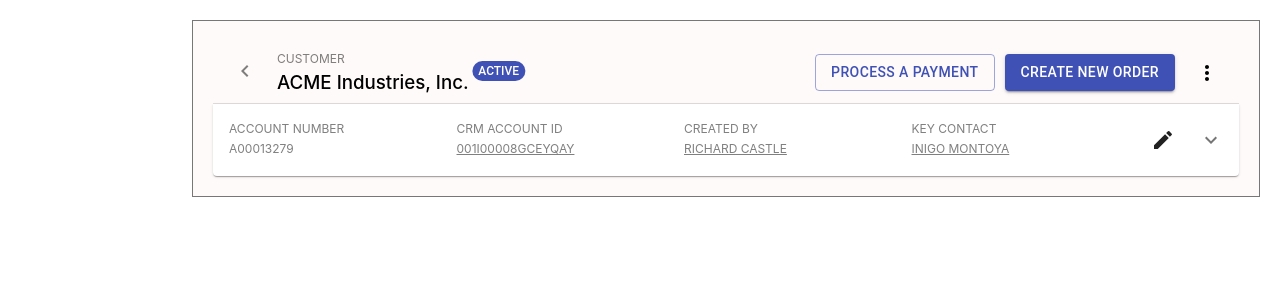
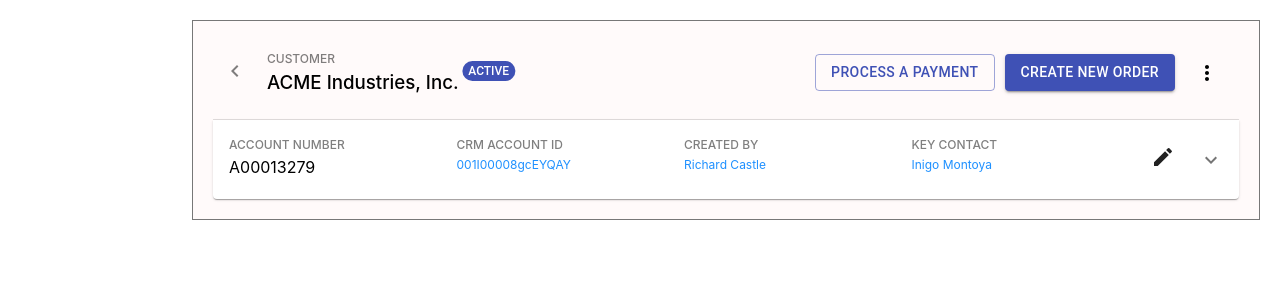
Before and after one commit to bIropka/cpc, a React (Create React App) app: page /1 in a window 1280 px wide. Shown: the top 300 px of the page. Built offline with nearby package versions, Linux system fonts and the light colour scheme.

Commit message:
styles updated

```diff
--- a/src/App.css
+++ b/src/App.css
@@ -1,5 +1,5 @@
 .App {
-  width: 100vw;
+  width: 100%;
   height: 100vh;
   display: flex;
 }
--- a/src/details/Details.tsx
+++ b/src/details/Details.tsx
@@ -27,7 +27,7 @@
   },
   headerColumn: {
     width: 'auto',
-    padding: '10px 20px'
+    padding: '10px 20px 10px 10px'
   },
   headerButtonBack: {
     margin: '0px 20px 0px 0px',
@@ -41,17 +41,18 @@
     fontWeight: 500
   },
   accordion: {
+    margin: '16px 0 0',
     backgroundColor: '#fff',
     width: '100%'
   },
   accordionHeader: {
-    padding: '5px 0 0'
+    margin: '-5px 0'
   },
   accordionBody: {
     padding: '0 16px 16px'
   },
   pencilIcon: {
-    margin: 12
+    margin: '18px 12px 12px'
   }
 }));
 
@@ -258,7 +259,7 @@
             },
             {
               type: Content.link,
-              text: 'add new contact',
+              text: 'Add New Contact',
               url: 'https://google.com'
             }
           ]
@@ -350,7 +351,7 @@
             },
             {
               type: Content.link,
-              text: 'add new contact',
+              text: 'View Hierarchy',
               url: 'https://google.com'
             }
           ]
@@ -574,7 +575,7 @@
     {
       id: 5,
       top: false,
-      columns: 2,
+      columns: 1,
       cell: [
         {
           id: 1,
@@ -632,8 +633,9 @@
         <Accordion className={classes.accordion}>
           <AccordionSummary
             expandIcon={<ExpandMoreIcon />}
+            className={classes.accordionHeader}
             id='general-header'>
-            <Grid container className={classes.accordionHeader}>
+            <Grid container>
               <Grid item xs={12} sm={3}>
                 <DetailsCell cell={accauntData[0]} />
               </Grid>
--- a/src/details/DetailsCell.tsx
+++ b/src/details/DetailsCell.tsx
@@ -1,12 +1,20 @@
 import React from 'react';
 import './Details.css';
 import { Cell, CellContent, Content } from './details-data';
-import { Grid } from '@material-ui/core';
+import { Grid, makeStyles } from '@material-ui/core';
 import DetailsCellLabel from './DetailsCellLabel';
 import DetailsCellText from './DetailsCellText';
 import DetailsCellLink from './DetailsCellLink';
 
+const useStyles = makeStyles((theme) => ({
+  root: {
+    margin: '10px 0'
+  }
+}));
+
 const DetailsCell = (props: { cell: Cell }) => {
+
+  const classes = useStyles();
 
   const renderLabel = (data: CellContent, index: number) => {
      return <DetailsCellLabel key={index} text={data.text} />
@@ -34,7 +42,8 @@
   const content = props.cell.content.map((item, index) => renderContentItem(item, index));
 
   return (
-    <Grid container direction="column">
+    <Grid container direction="column"
+          className={classes.root}>
       { content }
     </Grid>
   );
--- a/src/details/DetailsCellLabel.tsx
+++ b/src/details/DetailsCellLabel.tsx
@@ -6,16 +6,21 @@
   title: {
     margin: '0px 0px 5px',
     fontSize: 12,
+    fontWeight: 500,
     color: 'rgba(0, 0, 0, .5)',
     textTransform: 'uppercase'
   }
 }));
 
 const DetailsCellLabel = (props: { text: string | undefined }) => {
+
   const classes = useStyles();
   const { text } = { ...props };
+
   return (
     <span className={classes.title}>{typeof text === 'undefined' ? '' : text}</span>
   );
+
 };
+
 export default DetailsCellLabel;
--- a/src/details/DetailsCellLink.tsx
+++ b/src/details/DetailsCellLink.tsx
@@ -4,11 +4,18 @@
 import { OverridableComponent } from '@material-ui/core/OverridableComponent';
 
 const useStyles = makeStyles((theme) => ({
-  title: {
-    margin: '0px 0px 5px',
+  root: {
+    margin: '0 0 5px'
+  },
+  link: {
     fontSize: 12,
+    color: 'dodgerblue',
+    textDecoration: 'none'
+  },
+  icon: {
+    fontSize: 20,
     color: 'rgba(0, 0, 0, .5)',
-    textTransform: 'uppercase'
+    margin: '0 10px 0 0'
   }
 }));
 
@@ -22,11 +29,11 @@
   const classes = useStyles();
   const { text, url, icon } = { ...props };
 
-  const iconDOM = typeof icon === 'undefined' ? null : <SvgIcon component={icon} />;
-  const link = <a className={classes.title} href={url}>{text}</a>;
+  const iconDOM = typeof icon === 'undefined' ? null : <SvgIcon component={icon} className={classes.icon} />;
+  const link = <a className={classes.link} href={url}>{text}</a>;
 
   return (
-    <Grid container alignItems='center'>
+    <Grid container alignItems='center' className={classes.root}>
       { iconDOM }
       { link }
     </Grid>
--- a/src/details/DetailsCellText.tsx
+++ b/src/details/DetailsCellText.tsx
@@ -4,11 +4,22 @@
 import { OverridableComponent } from '@material-ui/core/OverridableComponent';
 
 const useStyles = makeStyles((theme) => ({
-  title: {
-    margin: '0px 0px 5px',
+  root: {
+    margin: '0 0 5px'
+  },
+  link: {
     fontSize: 12,
+    color: 'dodgerblue',
+    textDecoration: 'none'
+  },
+  icon: {
+    fontSize: 20,
     color: 'rgba(0, 0, 0, .5)',
-    textTransform: 'uppercase'
+    margin: '0 10px 0 0'
+  },
+  text: {
+    fontSize: 16,
+    color: '#000',
   }
 }));
 
@@ -24,9 +35,9 @@
   const iconDOM = typeof icon === 'undefined' ? null : <SvgIcon component={icon} />;
 
   return (
-    <Grid container alignItems='center'>
+    <Grid container alignItems='center' className={classes.root}>
       { iconDOM }
-      <span className={classes.title}>{typeof text === 'undefined' ? '' : text}</span>
+      <span className={classes.text}>{typeof text === 'undefined' ? '-' : text}</span>
     </Grid>
   );
 
```
